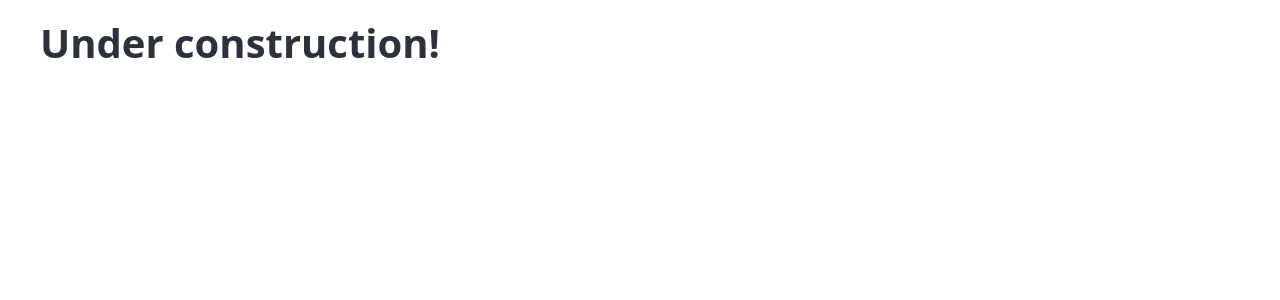
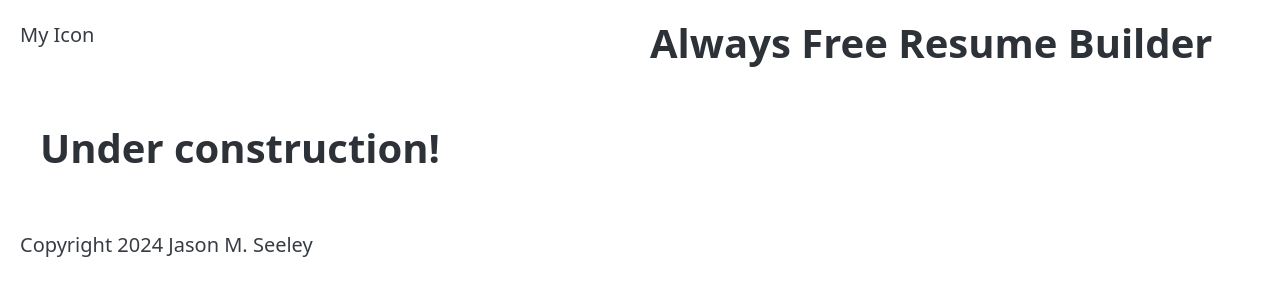
Before and after one commit to HeirOfNorton/alwaysfreeresume, a Jekyll site: the page built from index.md, in a window 1280 px wide. Shown: the top 300 px of the page. Built offline with Jekyll 4.4.1, drawn with Linux system fonts in a browser that asks for light colours; our own code applies the rules of GitHub Pages for plain Markdown files.

Commit message:
Separated the plain page template from the base.

```diff
--- a/_layouts/default.html
+++ b/_layouts/default.html
@@ -9,8 +9,6 @@
     <title>{% if page and page.title %}{{ page.title }} - {% endif %}{{ site.title }}</title>
   </head>
   <body>
-    <main class="container">
-      {{ content }}
-    </main>
+    {{ content }}
   </body>
 </html>
--- /dev/null
+++ b/_layouts/plain.html
@@ -0,0 +1,19 @@
+---
+layout: default
+---
+
+<header class="container-fluid">
+    <div class="grid">
+        <div>My Icon</div>
+        <h1>Always Free Resume Builder</h1>
+    </div>
+
+</header>
+
+<main class="container">
+    {{ content }}
+</main>
+
+<footer class="container-fluid">
+<p>Copyright 2024 Jason M. Seeley</p>
+</footer>
```
Also changed, not shown: 404.md (+1 -1 lines), about.md (+1 -1 lines), index.md (+1 -1 lines).
